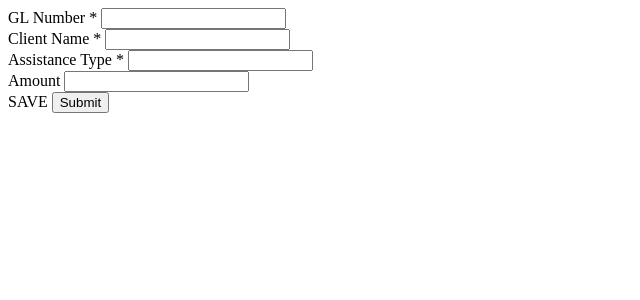
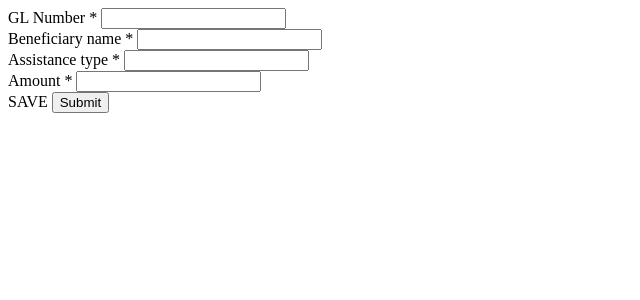
Before and after one commit to allennohesi/Caraga_Aics-Helps, a Django app: template templates/financial/outside_fo.html in a window 1280 px wide. Shown: the top 300 px of the page, without its empty margins (0-640 px from the left). Run offline with Django 3.2, Linux system fonts and the light colour scheme; the template is opened without the code that fills it, so the values that code supplies are empty; parts of the project's set-up code (start-up, migrations or seed data) failed here and were passed over.

Commit message:
change client to bene

```diff
--- a/templates/financial/outside_fo.html
+++ b/templates/financial/outside_fo.html
@@ -16,19 +16,19 @@
             </div>
             <div class="col-md-3">
                 <div class="form-group">
-                    <label>Client Name <span class="txt-danger">*</span></label>
+                    <label>Beneficiary name <span class="txt-danger">*</span></label>
                     <input type="text" class="form-control" id="" name="clientname" required>
                 </div>
             </div>
             <div class="col-md-2">
                 <div class="form-group">
-                    <label>Assistance Type <span class="txt-danger">*</span></label>
+                    <label>Assistance type <span class="txt-danger">*</span></label>
                     <input type="text" class="form-control" id="" name="assistance_type"  required>
                 </div>
             </div>
             <div class="col-md-2">
                 <div class="form-group">
-                    <label>Amount</label>
+                    <label>Amount <span class="txt-danger">*</span></label>
                     <input type="text" class="form-control" id="" name="amount" required>
                 </div>
             </div>
--- a/templates/financial/view_voucher.html
+++ b/templates/financial/view_voucher.html
@@ -17,7 +17,7 @@
                 <div class="col-md-1">
                     <div class="form-group">
                         <label>Total Amount <span class="txt-danger">*</span></label>
-                        <input type="text" class="form-control" id="" value="{{total_sum|floatformat:2|intcomma}}" readonly>
+                        <input type="text" class="form-control" id="" value="{% if total_sum %}{{total_sum|floatformat:2|intcomma}}{% else %}0{% endif %}" readonly>
                     </div>
                 </div>
             </div>
```
